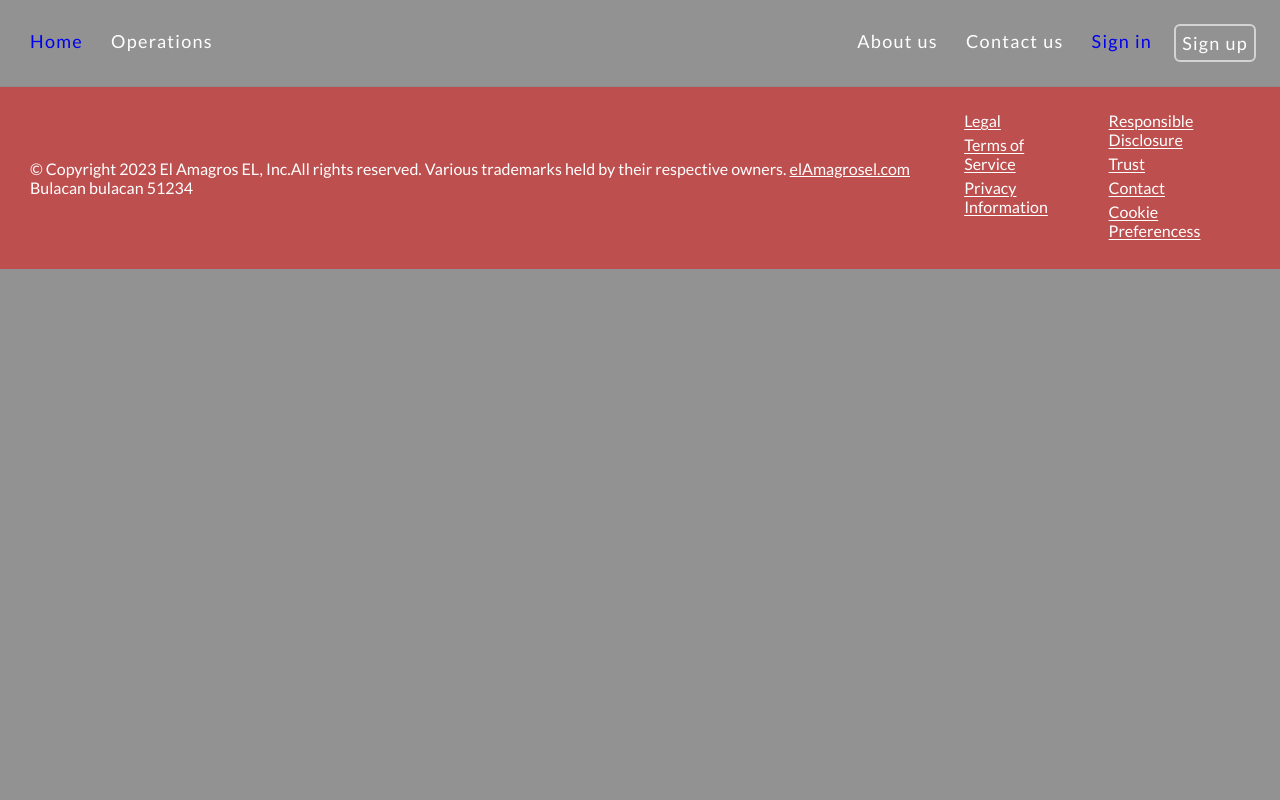
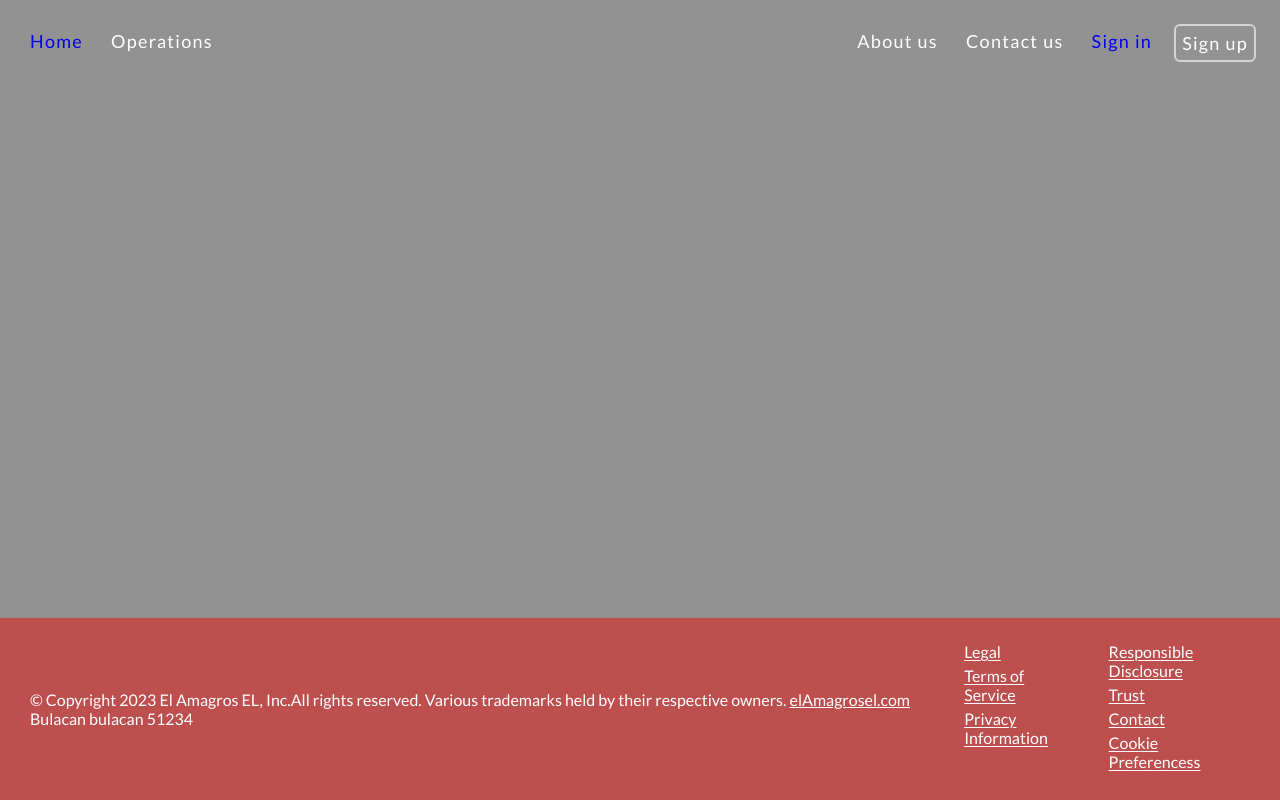
Before and after one commit to ian-afk/GYM_PROJECT_mern, a React (Vite) app in the folder frontend/: page /users in a window 1280 px wide. Built offline with nearby package versions, Linux system fonts and the light colour scheme.

Commit message:
set space between for login page and remove inline styling of div authpage and add it to authpage module

```diff
--- a/frontend/src/pages/auth/AuthPage.jsx
+++ b/frontend/src/pages/auth/AuthPage.jsx
@@ -4,18 +4,11 @@ import Footer from '../Home/Footer';
 import styles from './AuthPage.module.css';
 export default function AuthPage() {
   return (
-    <div
-      style={{
-        display: 'flex',
-        flexDirection: 'column',
-        height: '100vh',
-        background: '#929292',
-      }}
-    >
+    <div className={styles.authPage}>
       <div className={styles.loginContainer}>
         <Nav />
-        <Outlet className={styles.loginFormContainer} />
       </div>
+      <Outlet className={styles.loginFormContainer} />
       <Footer style={{ alignSelf: 'flex-end' }} />
     </div>
   );
--- a/frontend/src/pages/auth/AuthPage.module.css
+++ b/frontend/src/pages/auth/AuthPage.module.css
@@ -1,3 +1,11 @@
+.authPage {
+  display: flex;
+  height: 100vh;
+  flex-direction: column;
+  background: #929292;
+  justify-content: space-between;
+}
+
 .loginContainer {
   padding: 24px;
   background-color: #929292;
```
